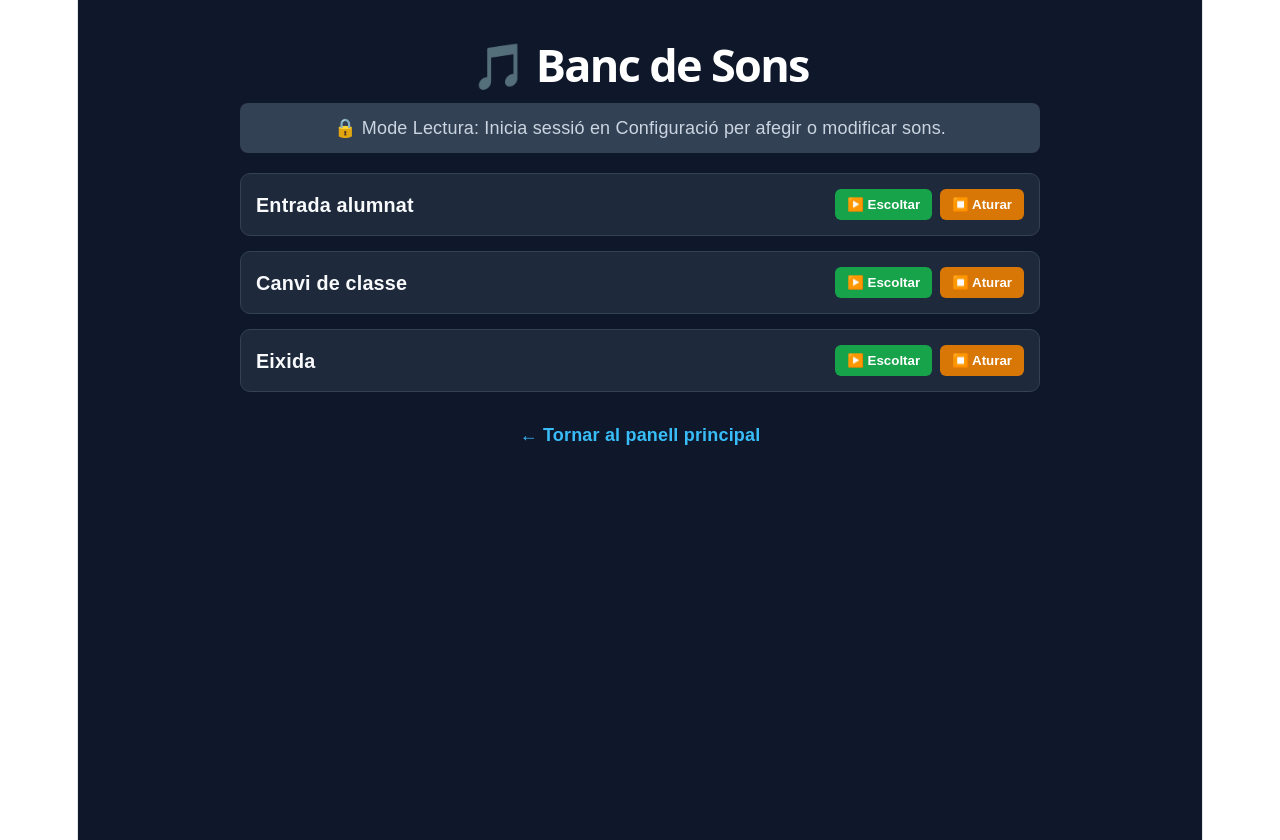
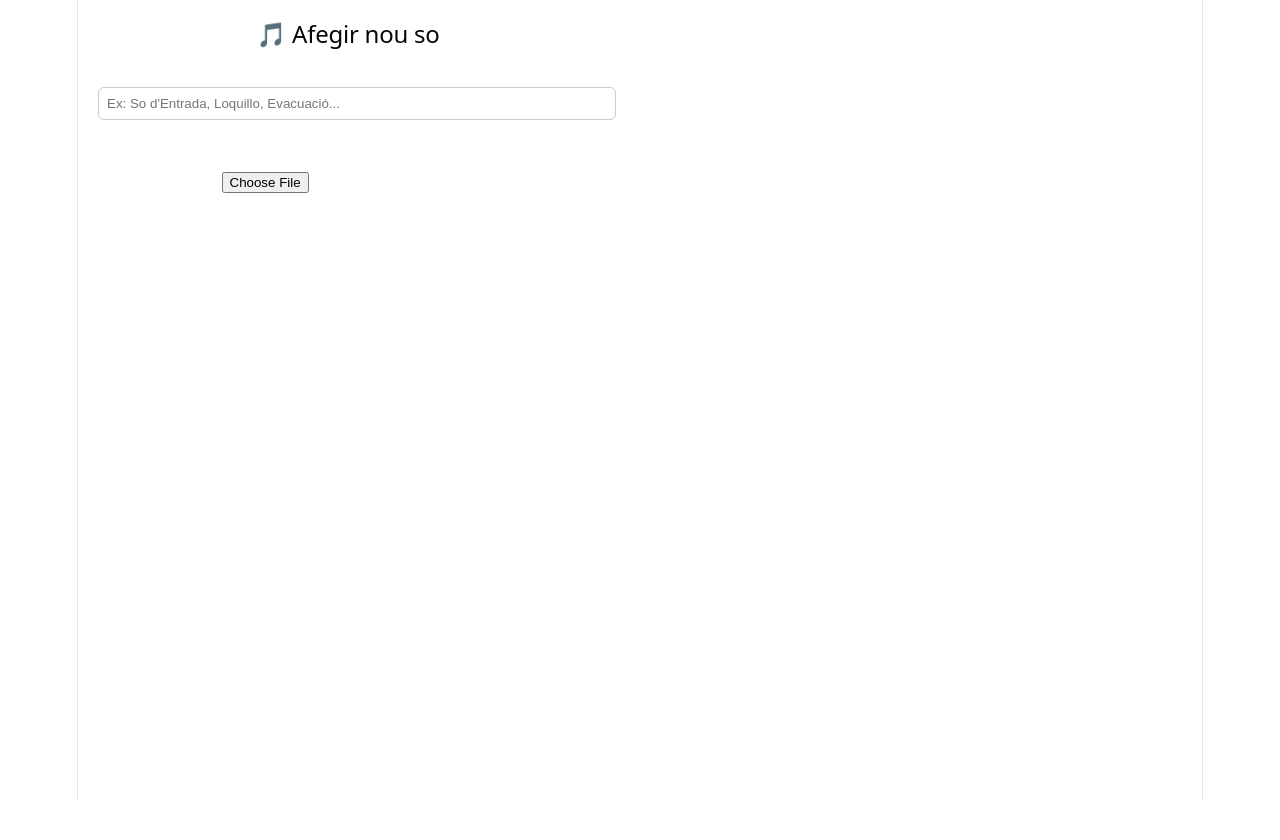
Before and after one commit to abenetp-creator/alarma, a React app in the folder frontend/: page /sons in a window 1280 px wide. After the commit the page ends 800 px from the top, so only its background shows below. Built offline with nearby package versions, Linux system fonts and the light colour scheme; the HTML template or start-up script is replaced by a standard one.

Commit message:
Afegit component de pujada d'àudio amb Cloudinary

```diff
--- a/frontend/src/pages/Sons.jsx
+++ b/frontend/src/pages/Sons.jsx
@@ -1,196 +1,94 @@
-import { useState, useEffect } from "react";
-import { Link } from "react-router-dom";
-import { useAuth } from "../context/AuthContext";
-import { bancSonsInicial } from "../data/bancSons";
+import { useState } from "react";
+import { db } from "../firebase";
+import { ref, push } from "firebase/database";
 
-export default function Sons() {
-  const { isAdmin } = useAuth();
-  const [sons, setSons] = useState(() => {
-    const guardats = localStorage.getItem("bancSons");
-    return guardats ? JSON.parse(guardats) : bancSonsInicial;
-  });
+export default function GestorSons() {
+  const [nomSo, setNomSo] = useState("");
+  const [carregant, setCarregant] = useState(false);
 
-  const [nomSo, setNomSo] = useState("");
-  const [urlDrive, setUrlDrive] = useState("");
-  const [audioActual, setAudioActual] = useState(null);
-  const [soEditant, setSoEditant] = useState(null);
+  // Configuració de Cloudinary
+  const CLOUD_NAME = "jpttonqs";
+  const UPLOAD_PRESET = "sons_escola";
 
-  const URL_CARPETA_DRIVE = "https://drive.google.com/drive/folders/1R8oUWwL8oIImN3XjAjtc9nRNwuzk3SAu?usp=sharing";
+  const pujarAudio = async (e) => {
+    const file = e.target.files[0];
+    if (!file) return;
 
-  useEffect(() => {
-    localStorage.setItem("bancSons", JSON.stringify(sons));
-  }, [sons]);
+    if (!nomSo.trim()) {
+      alert("Si us plau, escriu un nom per al so abans de seleccionar el fitxer.");
+      e.target.value = ""; // Neteja la selecció
+      return;
+    }
 
-  const extreureUrlDirectaDrive = (link) => {
-    if (!link) return "";
-    const match = link.match(/\/d\/([a-zA-Z0-9_-]+)/) || link.match(/id=([a-zA-Z0-9_-]+)/);
-    if (match && match[1]) {
-      return `https://docs.google.com/uc?export=open&id=${match[1]}`;
-    }
-    return link;
-  };
+    setCarregant(true);
 
-  const afegirSoDrive = (e) => {
-    e.preventDefault();
-    if (!nomSo.trim() || !urlDrive.trim()) return;
+    const formData = new FormData();
+    formData.append("file", file);
+    formData.append("upload_preset", UPLOAD_PRESET);
+    formData.append("resource_type", "auto");
 
-    const urlDirecta = extreureUrlDirectaDrive(urlDrive);
+    try {
+      // 1. Pujar el fitxer a Cloudinary
+      const res = await fetch(
+        `https://api.cloudinary.com/v1_1/${CLOUD_NAME}/upload`,
+        {
+          method: "POST",
+          body: formData,
+        }
+      );
+      const data = await res.json();
 
-    const nouElement = {
-      id: Date.now().toString(),
-      nomVisible: nomSo.trim(),
-      fitxerAudio: urlDirecta,
-    };
+      if (data.secure_url) {
+        // 2. Guardar la URL neta a Firebase Realtime Database
+        const sonsRef = ref(db, "sons");
+        await push(sonsRef, {
+          nom: nomSo,
+          url: data.secure_url,
+          creat: new Date().toISOString(),
+        });
 
-    setSons([...sons, nouElement]);
-    setNomSo("");
-    setUrlDrive("");
-  };
-
-  const eliminarSo = (id) => {
-    if (window.confirm("Vols eliminar aquest so del banc?")) {
-      setSons(sons.filter((so) => so.id !== id));
-    }
-  };
-
-  const guardarEdicio = (id) => {
-    setSons(
-      sons.map((so) =>
-        so.id === id ? { ...so, nomVisible: soEditant.nomVisible } : so
-      )
-    );
-    setSoEditant(null);
-  };
-
-  const reproduirSo = (fitxer) => {
-    if (audioActual) audioActual.pause();
-    const audio = new Audio(fitxer);
-    audio.play().catch(() => alert("Error en reproduir l'àudio. Revisa que l'enllaç de Drive siga públic."));
-    setAudioActual(audio);
-  };
-
-  const aturarSo = () => {
-    if (audioActual) {
-      audioActual.pause();
-      setAudioActual(null);
+        alert("🎉 Fitxer d'àudio pujat i guardat correctament!");
+        setNomSo("");
+      } else {
+        throw new Error("No s'ha obtingut la URL de l'àudio");
+      }
+    } catch (err) {
+      console.error(err);
+      alert("Error en pujar l'àudio a Cloudinary.");
+    } finally {
+      setCarregant(false);
+      e.target.value = "";
     }
   };
 
   return (
-    <div style={{ minHeight: "100vh", backgroundColor: "#0f172a", color: "#f8fafc", padding: "20px", fontFamily: "sans-serif" }}>
-      <div style={{ maxWidth: "800px", margin: "0 auto" }}>
+    <div style={{ padding: "20px", color: "white", maxWidth: "500px" }}>
+      <h2>🎵 Afegir nou so</h2>
 
-        {/* Títol millorat */}
-        <h1 style={{ textAlign: "center", color: "#ffffff", fontSize: "2.5rem", fontWeight: "bold", marginBottom: "25px" }}>
-          🎵 Banc de Sons
-        </h1>
+      <div style={{ marginBottom: "15px" }}>
+        <label style={{ display: "block", marginBottom: "5px" }}>Nom del so:</label>
+        <input
+          type="text"
+          value={nomSo}
+          onChange={(e) => setNomSo(e.target.value)}
+          placeholder="Ex: So d'Entrada, Loquillo, Evacuació..."
+          style={{ width: "100%", padding: "8px", borderRadius: "6px", border: "1px solid #ccc" }}
+          disabled={carregant}
+        />
+      </div>
 
-        {isAdmin ? (
-          <div style={{ backgroundColor: "#1e293b", padding: "20px", borderRadius: "12px", marginBottom: "30px", border: "1px solid #334155" }}>
+      <div style={{ marginBottom: "15px" }}>
+        <label style={{ display: "block", marginBottom: "5px" }}>Selecciona el fitxer .mp3:</label>
+        <input
+          type="file"
+          accept="audio/*"
+          onChange={pujarAudio}
+          disabled={carregant}
+          style={{ color: "white" }}
+        />
+      </div>
 
-            <div style={{ display: "flex", justifyContent: "space-between", alignItems: "center", marginBottom: "15px" }}>
-              <h3 style={{ margin: 0, color: "#f8fafc" }}>Afegir nou so</h3>
-
-              {/* Botó directe per obrir la carpeta de Google Drive */}
-              <a
-                href={URL_CARPETA_DRIVE}
-                target="_blank"
-                rel="noopener noreferrer"
-                style={{
-                  backgroundColor: "#059669",
-                  color: "white",
-                  padding: "8px 14px",
-                  borderRadius: "6px",
-                  textDecoration: "none",
-                  fontSize: "0.9rem",
-                  fontWeight: "bold",
-                  display: "flex",
-                  alignItems: "center",
-                  gap: "6px"
-                }}
-              >
-                📁 Pujar cançó a Drive ↗
-              </a>
-            </div>
-
-            <form onSubmit={afegirSoDrive} style={{ display: "flex", flexDirection: "column", gap: "10px" }}>
-              <input
-                type="text"
-                placeholder="Nom del so (ex: Timbre d'Eixida)"
-                value={nomSo}
-                onChange={(e) => setNomSo(e.target.value)}
-                style={{ padding: "10px", borderRadius: "6px", border: "1px solid #475569", backgroundColor: "#0f172a", color: "white" }}
-                required
-              />
-              <input
-                type="text"
-                placeholder="Enganxa ací l'enllaç de compartir de Google Drive"
-                value={urlDrive}
-                onChange={(e) => setUrlDrive(e.target.value)}
-                style={{ padding: "10px", borderRadius: "6px", border: "1px solid #475569", backgroundColor: "#0f172a", color: "white" }}
-                required
-              />
-              <button type="submit" style={{ backgroundColor: "#2563eb", color: "white", padding: "10px", border: "none", borderRadius: "6px", fontWeight: "bold", cursor: "pointer" }}>
-                ➕ Enllaçar So a l'App
-              </button>
-            </form>
-          </div>
-        ) : (
-          <div style={{ backgroundColor: "#334155", padding: "12px", borderRadius: "8px", textAlign: "center", marginBottom: "20px", color: "#cbd5e1" }}>
-            🔒 Mode Lectura: Inicia sessió en Configuració per afegir o modificar sons.
-          </div>
-        )}
-
-        {/* Llista de sons */}
-        <div style={{ display: "flex", flexDirection: "column", gap: "15px" }}>
-          {sons.map((so) => (
-            <div key={so.id} style={{ backgroundColor: "#1e293b", padding: "15px", borderRadius: "10px", display: "flex", justifyContent: "space-between", alignItems: "center", border: "1px solid #334155" }}>
-              {soEditant?.id === so.id ? (
-                <input
-                  type="text"
-                  value={soEditant.nomVisible}
-                  onChange={(e) => setSoEditant({ ...soEditant, nomVisible: e.target.value })}
-                  style={{ padding: "5px", borderRadius: "4px", backgroundColor: "#0f172a", color: "white", border: "1px solid #475569" }}
-                />
-              ) : (
-                <span style={{ fontSize: "1.1rem", fontWeight: "bold", color: "#f8fafc" }}>{so.nomVisible}</span>
-              )}
-
-              <div style={{ display: "flex", gap: "8px" }}>
-                <button onClick={() => reproduirSo(so.fitxerAudio)} style={{ backgroundColor: "#16a34a", color: "white", border: "none", padding: "8px 12px", borderRadius: "6px", cursor: "pointer", fontWeight: "bold" }}>
-                  ▶️ Escoltar
-                </button>
-                <button onClick={aturarSo} style={{ backgroundColor: "#d97706", color: "white", border: "none", padding: "8px 12px", borderRadius: "6px", cursor: "pointer", fontWeight: "bold" }}>
-                  ⏹️ Aturar
-                </button>
-
-                {isAdmin && (
-                  <>
-                    {soEditant?.id === so.id ? (
-                      <button onClick={() => guardarEdicio(so.id)} style={{ backgroundColor: "#2563eb", color: "white", border: "none", padding: "8px 12px", borderRadius: "6px", fontWeight: "bold" }}>
-                        💾 Guardar
-                      </button>
-                    ) : (
-                      <button onClick={() => setSoEditant(so)} style={{ backgroundColor: "#475569", color: "white", border: "none", padding: "8px 12px", borderRadius: "6px", fontWeight: "bold" }}>
-                        ✏️ Editar
-                      </button>
-                    )}
-                    <button onClick={() => eliminarSo(so.id)} style={{ backgroundColor: "#dc2626", color: "white", border: "none", padding: "8px 12px", borderRadius: "6px", cursor: "pointer" }}>
-                      🗑️
-                    </button>
-                  </>
-                )}
-              </div>
-            </div>
-          ))}
-        </div>
-
-        <div style={{ textAlign: "center", marginTop: "30px" }}>
-          <Link to="/" style={{ color: "#38bdf8", textDecoration: "none", fontWeight: "bold" }}>
-            ← Tornar al panell principal
-          </Link>
-        </div>
-      </div>
+      {carregant && <p style={{ color: "#38bdf8" }}>⏳ Pujant fitxer al núvol...</p>}
     </div>
   );
 }
```
